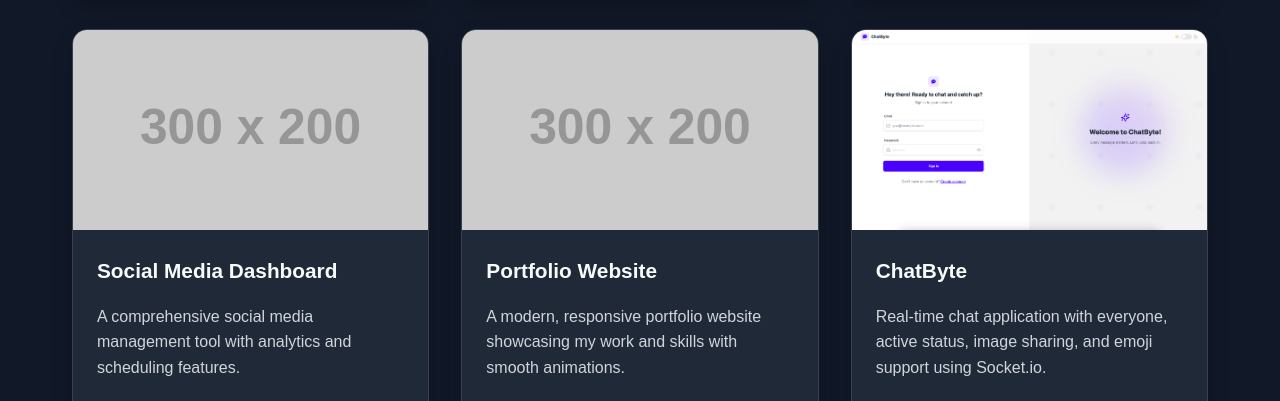
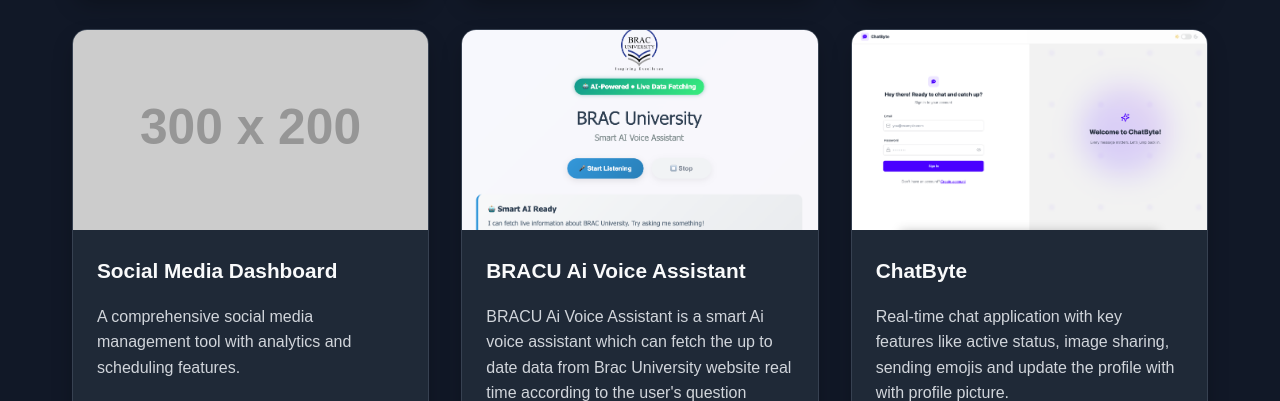
Before and after one commit to Shahriar-Azad/My_Portfolio, a plain HTML site: page index.html in a window 1280 px wide. Shown: the part 1839-2240 px from the top of the page. Drawn offline with Linux system fonts and the light colour scheme; placeholder pictures from the web are drawn by us; a web font is replaced by a local one.

Commit message:
project2 uploaded

```diff
--- a/index.html
+++ b/index.html
@@ -126,14 +126,14 @@
             </div>
             <div class="project-card">
                 <div class="project-image">
-                    <img src="https://via.placeholder.com/300x200/f59e0b/ffffff?text=Project+5" alt="Portfolio Website">
+                    <img src="images/project2.png" alt="Portfolio Website">
                 </div>
                 <div class="project-details">
-                    <h3>Portfolio Website</h3>
-                    <p>A modern, responsive portfolio website showcasing my work and skills with smooth animations.</p>
+                    <h3>BRACU Ai Voice Assistant</h3>
+                    <p>BRACU Ai Voice Assistant is a smart Ai voice assistant which can fetch the up to date data from Brac University website real time according to the user's question regarding any topic or information.<br>Tech Stack Used:<br>Html5, Css3, JavaScript(ES6+), Web Speech API</p>
                     <div class="project-buttons">
-                        <a href="#" class="btn btn-primary"><i class="fas fa-external-link-alt"></i> Live</a>
-                        <a href="#" class="btn btn-secondary"><i class="fab fa-github"></i> Source Code</a>
+                        <a href="https://bracu-ai-voice-assistant.vercel.app/" class="btn btn-primary"><i class="fas fa-external-link-alt"></i> Live</a>
+                        <a href="https://github.com/Shahriar-Azad/BRACU_Ai_Voice_Assistant" class="btn btn-secondary"><i class="fab fa-github"></i> Source Code</a>
                     </div>
                 </div>
             </div>
@@ -143,10 +143,9 @@
                 </div>
                 <div class="project-details">
                     <h3>ChatByte</h3>
-                    <p>Real-time chat application with everyone, active status, image sharing, and emoji support using Socket.io.
+                    <p>Real-time chat application with key features like active status, image sharing, sending emojis and update the profile with with profile picture.<br>Tech Stack Used:<br>React.js, Node.js, Express.js, MongoDB, Cloudinary, Socket.io
+                    </p>
 
-                    </p>
-                    <p>Tech Stack used: React.js, Node.js, Express.js, MongoDB, Cloudinary, DaisyUI</p>
                     <div class="project-buttons">
                         <a href="https://chatbyte-6zan.onrender.com/" class="btn btn-primary"><i class="fas fa-external-link-alt"></i> Live</a>
                         <a href="https://github.com/Shahriar-Azad/ChatByte" class="btn btn-secondary"><i class="fab fa-github"></i> Source Code</a>
```
Also changed, not shown: images/project2.png (added), 2 other files.
